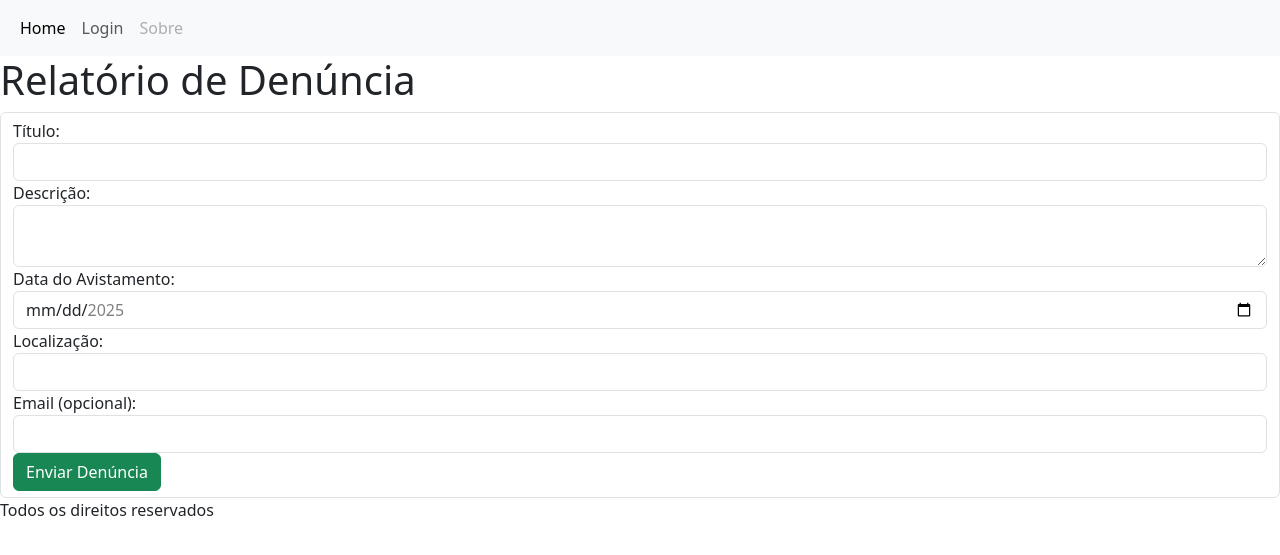
After one commit to b3rn2070/Animal-Aider, a Flask app: page /report in a window 1280 px wide. The commit adds this page. Shown: the top 555 px of the page. Run offline with Flask 3, Linux system fonts and the light colour scheme.

Commit message:
FEITO: Sistema de denuncia TODO: sistema de alteração de dados do usuario

```diff
--- a/src/app/app.py
+++ b/src/app/app.py
@@ -1,6 +1,7 @@
 from flask import Flask, request, render_template, session, redirect, url_for, flash
 from flask_sqlalchemy import SQLAlchemy
 from db import Database
+from datetime import date as dt, timedelta
 
 app = Flask(__name__, template_folder="../templates")
 app.config['SQLALCHEMY_DATABASE_URI'] = 'sqlite:///site.db'
@@ -17,6 +18,10 @@ def index():
 
 @app.route("/login", methods=['POST', 'GET'])
 def login():
+    if session.get('logged'):
+        flash('Você já está logado!', 'info')
+        return redirect(url_for('index'))
+
     if request.method == 'POST':
         if request.form.get('email') and request.form.get('password'):
             email = request.form.get('email')
@@ -26,7 +31,9 @@ def login():
                 user = db.getUser(email)
                 session['logged'] = 1
                 session['user_email'] = email
-                session['user'] = user[1]
+                session['user_name'] = user[1]
+                session['user_id'] = user[0]
+                session['city'] = user[4]
                 flash('Login bem-sucedido!', 'success')
                 return redirect(url_for('index'))
             else:
@@ -41,6 +48,10 @@ def logout():
 
 @app.route("/register", methods=['POST', 'GET'])
 def register():
+    if session.get('logged'):
+        flash('Você já está logado!', 'info')
+        return redirect(url_for('index'))
+
     if request.method == 'POST':
         if request.form.get('email') and request.form.get('password') and request.form.get('city') and request.form.get('name'):
             email = request.form.get('email')
@@ -52,6 +63,7 @@ def register():
                 flash('Usuário já existe!', 'error')
                 return redirect(url_for('register'))
 
+
             if db.saveUser(name, email, password, city):
                 flash('Usuário registrado com sucesso!', 'success')
                 return redirect(url_for('login'))
@@ -59,5 +71,80 @@ def register():
             flash('Erro ao registrar usuário. Verifique os dados.', 'error')
     return render_template('register.html')
 
+@app.route("/report", methods=['POST', 'GET'])
+def report():
+    hoje = dt.today()
+    min_data = hoje - timedelta(days=20)
+    max_data = hoje + timedelta(days=20)
+
+    if request.method == 'POST':
+        if request.form.get('email') == None:
+            email = 'NULL'
+        else:
+            email = request.form.get('email')
+
+        if request.form.get('title') and request.form.get('desc') and request.form.get('date') and request.form.get('city'):
+            title = request.form.get('title')
+            desc = request.form.get('desc')
+            date = request.form.get('date')
+            email = request.form.get('email')
+            city = request.form.get('city')
+
+
+            if db.saveReport(title, desc, city, date, email):
+                flash('Relatório enviado com sucesso!', 'success')
+                return redirect(url_for('index'))
+            else:
+                flash('Erro ao enviar relatório. Tente novamente.', 'error')
+        else:
+            flash('Preencha todos os campos do relatório.', 'error')
+
+    return render_template('report.html', min_data=min_data.isoformat(), max_data=max_data.isoformat())
+
+@app.route('/ver_dados')
+def ver_dados():
+    dados = db.showReports() # Exemplo com SQLAlchemy
+    return render_template('dados.html', dados=dados)
+
+@app.route('/editar')
+
+@app.route('/user', methods=['GET', 'POST'])
+def user():
+    if not session.get('logged'):
+        flash('Você precisa estar logado para acessar esta página.', 'error')
+        return redirect(url_for('login'))
+
+    email = session.get('user_email')
+    user = db.getUser(email)
+    id = session.get('user_id')
+
+
+    if request.method == 'POST':
+        if request.form.get('name') or request.form.get('city') or request.form.get('email'):
+            name = request.form.get('name')
+            city = request.form.get('city')
+            email = request.form.get('email')
+
+            if name == user[1]:
+                name = None
+            if city == user[4]:
+                city = None
+            if email == user[2]:
+                email = None
+            if not name and not city and not email:
+                flash('Nenhum dado foi alterado.', 'info')
+                return redirect(url_for('user'))
+            elif db.updateUser(id, email, name, city):
+                flash('Dados atualizados com sucesso!', 'success')
+                session['user_email'] = email if email else user[2]
+                session['user_name'] = name if name else user[1]
+                session['user_city'] = city if city else user[4]
+                return redirect(url_for('user'))
+            else:
+                flash('Erro ao atualizar dados. Tente novamente.', 'error')
+
+    return render_template('user.html', user=user)
+
+
 if __name__ == "__main__":
     app.run(debug=True)
--- a/src/templates/base.html
+++ b/src/templates/base.html
@@ -18,7 +18,8 @@
             <div class="collapse navbar-collapse" id="navbarNavAltMarkup">
                 <div class="navbar-nav">
                     <a class="nav-link active" aria-current="page" href="{{url_for('index')}}">Home</a>
-                    {% if session.logged %}
+                    {% if session.get('logged') %}
+                        <a class="nav-link" href="{{ url_for('user') }}">Perfil</a>
                         <a class="nav-link" href="{{ url_for('logout') }}">Logout</a>
                     {% else %}
                         <a class="nav-link" href="{{ url_for('login') }}">Login</a>
--- /dev/null
+++ b/src/templates/dados.html
@@ -0,0 +1,6 @@
+<h2>relatorios teste</h2>
+<ul>
+    {% for dado in dados %}
+        <li>{{ dado[0] }} - {{ dado[1] }} - {{ dado[2] }} - {{ dado[3] }} - {{ dado[4] }} - {{ dado[5] }}</li>
+    {% endfor %}
+</ul>
--- a/src/templates/index.html
+++ b/src/templates/index.html
@@ -1,4 +1,7 @@
 {% extends 'base.html' %}
 {% block conteudo %}
 <h1>salve cupinxa</h1>
+<form action="{{ url_for('report') }}" method="post">
+    <button type="submit">fazer denuncia</button>
+</form>
 {% endblock conteudo %}
--- /dev/null
+++ b/src/templates/report.html
@@ -0,0 +1,42 @@
+{% extends 'base.html' %}
+{% block conteudo %}
+<h1>Relatório de Denúncia</h1>
+<form action="{{ url_for('report') }}" method="post" class="form-control">
+    <div>
+        <label for="title">Título:</label>
+        <input type="text" class="form-control" name="title" required />
+    </div>
+    <div>
+        <label for="desc">Descrição:</label>
+        <textarea class="form-control" name="desc" required></textarea>
+    </div>
+
+    <div>
+        <label for="date">Data do Avistamento:</label>
+        <input type="date" class="form-control" name="date" required min="{{ min_data }}" max="{{ max_data }}" />
+    </div>
+
+    {% if not session.get('logged') %}
+        <div>
+            <label for="location">Localização:</label>
+            <input type="text" class="form-control" name="city" required />
+        </div>
+        <div>
+            <label for="location">Email (opcional):</label>
+            <input type="email" class="form-control" name="email" />
+        </div>
+    {% endif %}
+
+    <!-- <div>
+        <label for="location">Anexar Imagem (opcional):</label>
+        <input type="file" class="form-control" name="image" accept="image/*" />
+    </div> -->
+
+    {% if session.get('logged') == 1 %}
+        <input type="hidden" name="email" value="{{ session.get('user_email') }}">
+        <input type="hidden" name="city" value="{{ session.get('city') }}">
+    {% endif %}
+
+    <button class="btn btn-success">Enviar Denúncia</button>
+</form>
+{% endblock conteudo %}
```
Also changed, not shown: src/app/db.py (+63 -9 lines), src/templates/user.html (added, +9 -0 lines).
